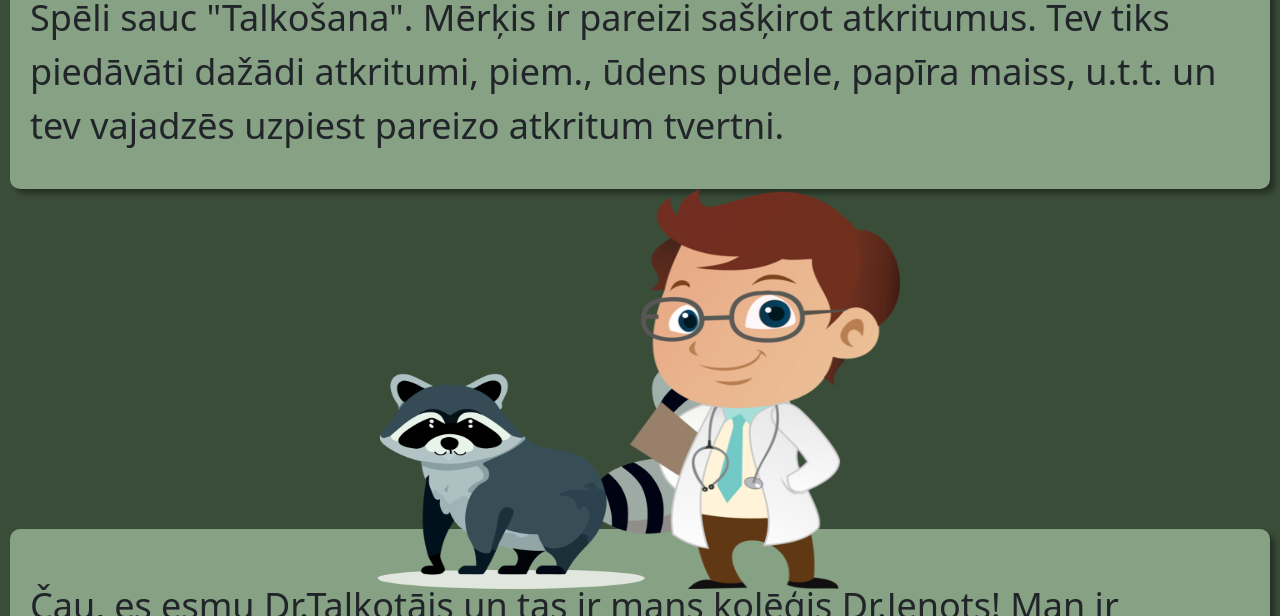
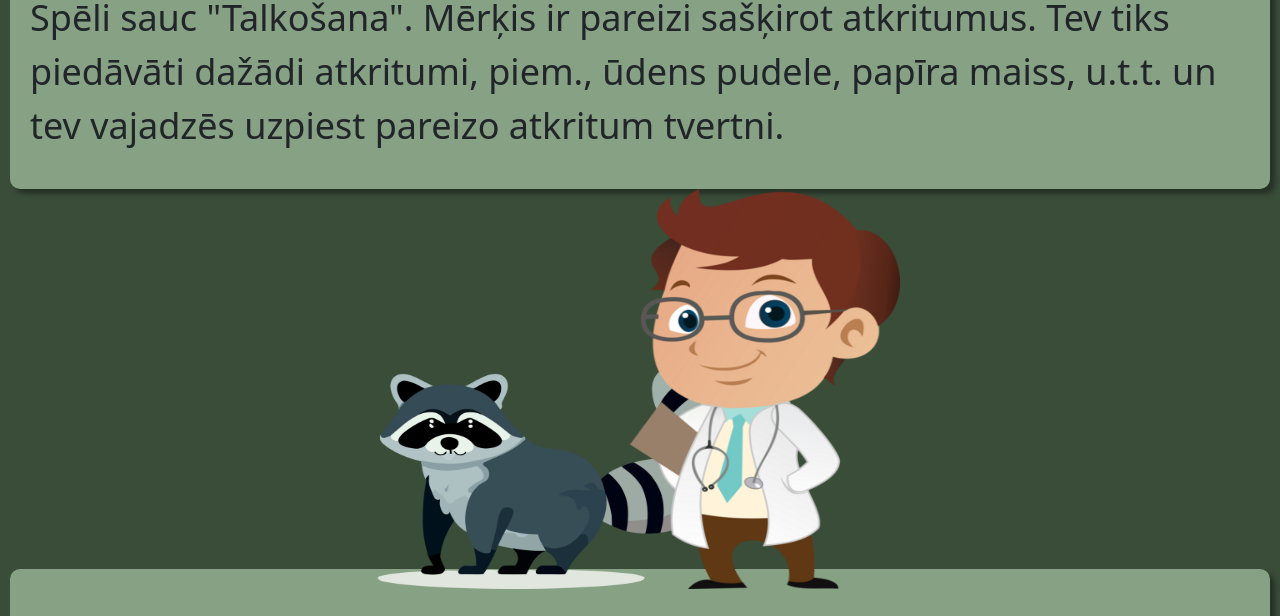
Before and after one commit to AnnaMPi/progg, a plain HTML site: page index (1).html in a window 1280 px wide. Shown: the part 147-763 px from the top of the page. Drawn offline with nearby package versions, Linux system fonts and the light colour scheme.

Commit message:
Update style (1).css

```diff
--- a/style (1).css
+++ b/style (1).css
@@ -53,7 +53,7 @@ p{
     height: 350px;
 }
 .pls{
-    padding: 170px;
+    padding: 190px;
 }
 .help{
     padding: 50px;
```
